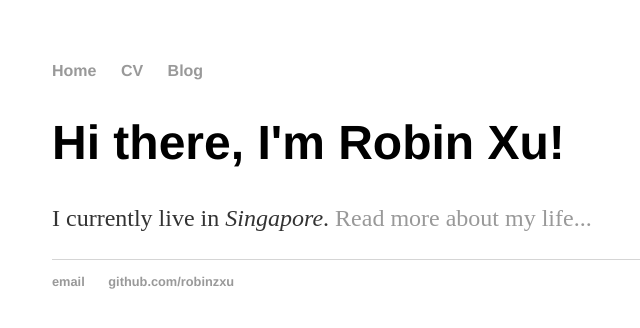
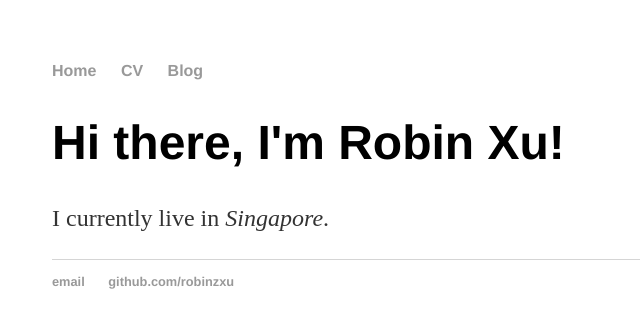
Before and after one commit to robinzxu/robinzxu.github.io, a Jekyll site: the page built from index.html, in a window 1280 px wide. Shown: the top 328 px of the page, without its empty margins (140-780 px from the left). Built offline with Jekyll 4.4.1, drawn with Linux system fonts in a browser that asks for light colours.

Commit message:
Update index.html

```diff
--- a/index.html
+++ b/index.html
@@ -4,5 +4,5 @@ title: Robin Xu
 ---
 <div class="blurb">
 	<h1>Hi there, I'm Robin Xu!</h1>
-	<p>I currently live in <em>Singapore</em>. <a href="/about">Read more about my life...</a></p>
+	<p>I currently live in <em>Singapore</em>.</p>
 </div><!-- /.blurb -->
```
